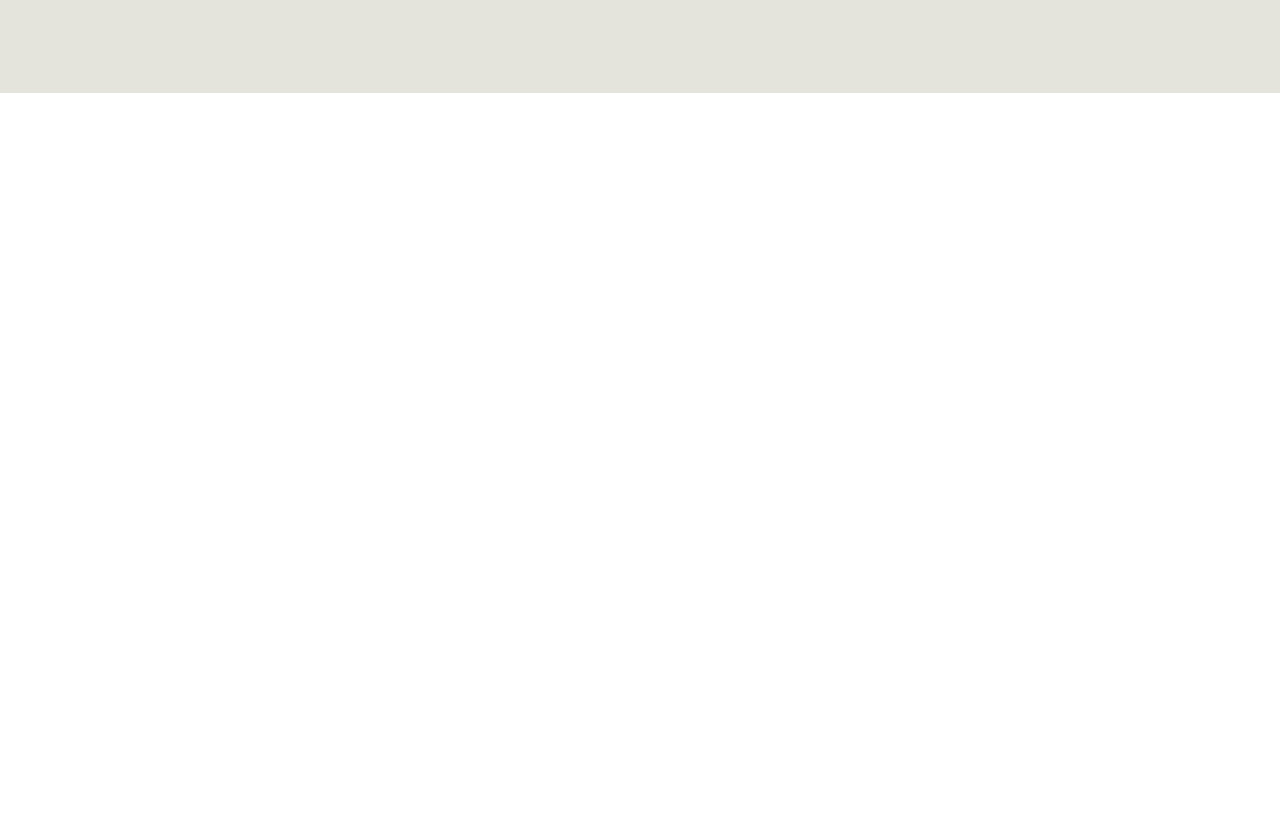
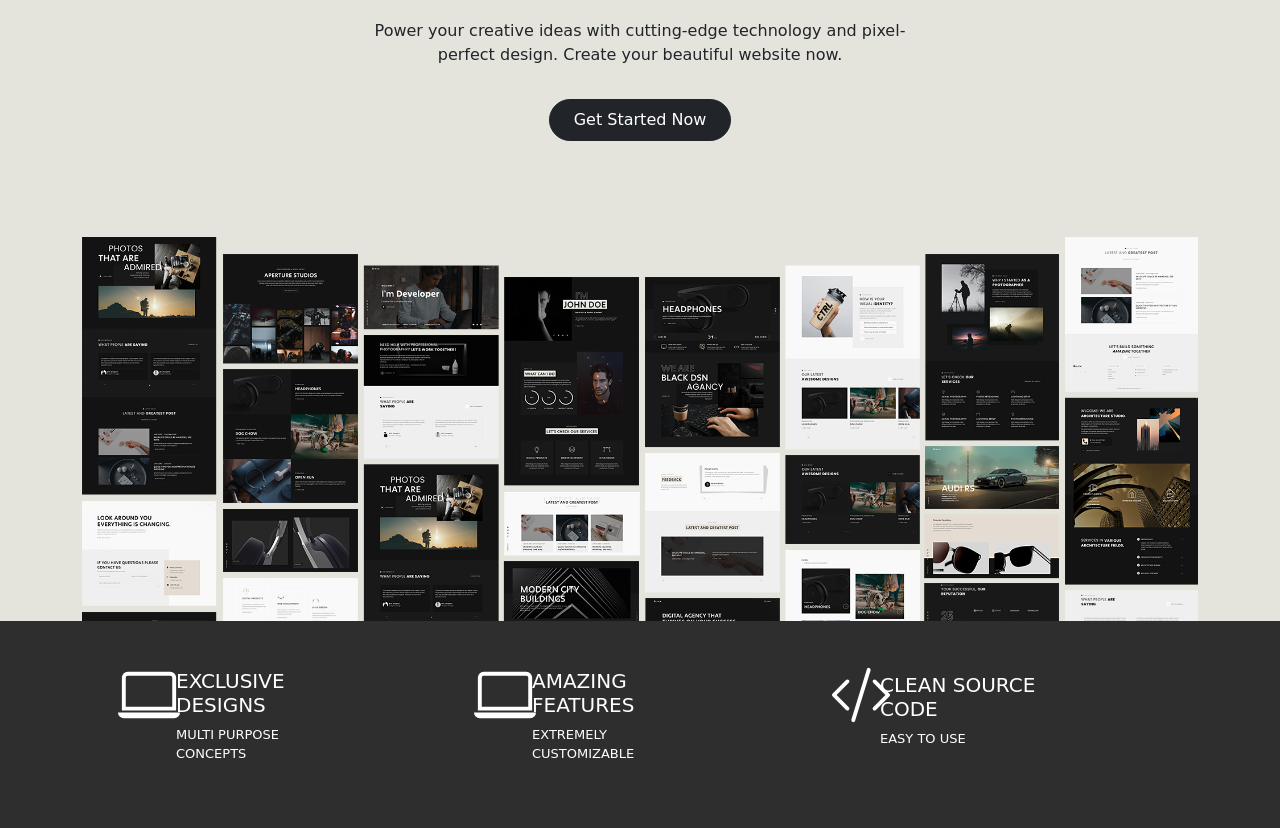
Before and after one commit to mohamadanasfattoum/BLACK, a plain HTML site: page index.html in a window 1280 px wide. Shown: the part 495-1323 px from the top of the page. Before the commit the page ends 800 px from the top, so only its background shows below. Drawn offline with nearby package versions, Linux system fonts and the light colour scheme; a web font is replaced by a local one.

Commit message:
add third-section-cards

```diff
--- a/css/style.css
+++ b/css/style.css
@@ -17,3 +17,21 @@ font-family: 'Shadows Into Light Two', cursive;
 
     .h1-font{font-size: 50px;
         font-weight: 700;}
+
+.second-section{
+    background-color: #E4E4DD;
+}
+
+
+.div-third-section{
+    background-color: #2E2E2E;
+    color: white;
+}
+.p-font{font-size: 13px;}
+
+.third-section-card{
+    margin-left: -120px;
+}
+.icon-third-section-card{
+    margin-top: -5px;
+}
--- a/index.html
+++ b/index.html
@@ -12,14 +12,14 @@
     <link rel="preconnect" href="https://fonts.googleapis.com">
 <link rel="preconnect" href="https://fonts.gstatic.com" crossorigin>
 <link href="https://fonts.googleapis.com/css2?family=Roboto+Condensed:ital,wght@0,300;0,400;0,700;1,300;1,400;1,700&family=Shadows+Into+Light+Two&display=swap" rel="stylesheet">
-
+<link href="https://fonts.googleapis.com/icon?family=Material+Icons" rel="stylesheet">
 
 
 </head>
 
 <body>
     <div class=" navbar-section">
-        <div class="container">
+        <div class="container py-5 my-5">
             <nav class="navbar navbar-section navbar-expand-lg p-4 fixed-top ">
                 <div class="container-fluid">
                     <a class="navbar-brand nav-font" href="#">BLACK</a>
@@ -27,8 +27,8 @@
             </nav>
         </div>
         <div class="container navbar-section py-5 my-5">
-            <div class="row pb-5">
-                <div class="col-lg-6 mx-auto text-center">
+            <div class="row ">
+                <div class="col-lg-6 mx-auto  text-center">
                     <h6 class="pt-3 h6-font">BLACK</h6>
                     <h1 class="pt-3 h1-font">GET YOUR OWN
                         BEAUTIFUL WEBSITE.</h1>
@@ -38,8 +38,65 @@
             </div>
         </div>
 
+        <div class="container  ">
+            <img class="img-fluid" src="img/demo.webp" alt="">
+        </div>
 
     </div>
+
+    <div class="div-third-section">
+        <div class="container div-third-section p-5">
+           <div class="div-third-section">
+            <div class="row">
+                <div class="col-lg-4">
+                    <div class="row">
+                        <div class="col-lg-6 ">
+                            <svg xmlns="http://www.w3.org/2000/svg" width="62" height="62" fill="currentColor" class="icon-third-section-card bi bi-laptop " viewBox="0 0 16 16">
+                                <path d="M13.5 3a.5.5 0 0 1 .5.5V11H2V3.5a.5.5 0 0 1 .5-.5h11zm-11-1A1.5 1.5 0 0 0 1 3.5V12h14V3.5A1.5 1.5 0 0 0 13.5 2h-11zM0 12.5h16a1.5 1.5 0 0 1-1.5 1.5h-13A1.5 1.5 0 0 1 0 12.5z"/>
+                              </svg>
+                        </div>
+                        <div class="col-lg-6 third-section-card">
+                            <h5 class="">EXCLUSIVE DESIGNS</h6>
+                            <p class="p-font">MULTI PURPOSE CONCEPTS</p>
+                        </div>
+                    </div>
+                </div>
+                <div class="col-lg-4">
+                    <div class="row">
+                        <div class="col-lg-6 ">
+                            <svg xmlns="http://www.w3.org/2000/svg" width="62" height="62" fill="currentColor" class="icon-third-section-card bi bi-laptop " viewBox="0 0 16 16">
+                                <path d="M13.5 3a.5.5 0 0 1 .5.5V11H2V3.5a.5.5 0 0 1 .5-.5h11zm-11-1A1.5 1.5 0 0 0 1 3.5V12h14V3.5A1.5 1.5 0 0 0 13.5 2h-11zM0 12.5h16a1.5 1.5 0 0 1-1.5 1.5h-13A1.5 1.5 0 0 1 0 12.5z"/>
+                              </svg>
+                        </div>
+                        <div class="col-lg-6 third-section-card">
+                            <h5 class="">AMAZING FEATURES</h6>
+                            <p class="p-font">EXTREMELY CUSTOMIZABLE</p>
+                        </div>
+                    </div>
+                </div>
+                <div class="col-lg-4">
+                    <div class="row">
+                        <div class="col-lg-6 ">
+                            <svg xmlns="http://www.w3.org/2000/svg" width="62" height="62" fill="currentColor" class="icon-third-section-card bi bi-code-slash" viewBox="0 0 16 16">
+                                <path d="M10.478 1.647a.5.5 0 1 0-.956-.294l-4 13a.5.5 0 0 0 .956.294l4-13zM4.854 4.146a.5.5 0 0 1 0 .708L1.707 8l3.147 3.146a.5.5 0 0 1-.708.708l-3.5-3.5a.5.5 0 0 1 0-.708l3.5-3.5a.5.5 0 0 1 .708 0zm6.292 0a.5.5 0 0 0 0 .708L14.293 8l-3.147 3.146a.5.5 0 0 0 .708.708l3.5-3.5a.5.5 0 0 0 0-.708l-3.5-3.5a.5.5 0 0 0-.708 0z"/>
+                              </svg>
+                        </div>
+                        <div class="col-lg-6 third-section-card p-1">
+                            <h5 class="">CLEAN SOURCE CODE</h6>
+                            <p class="p-font">EASY TO USE</p>
+                        </div>
+                    </div>
+                </div>
+            </div>
+           </div>
+        </div>
+    </div>
+
+
+
+
+
+
 
 
 
```
Also changed, not shown: img/demo.webp (added).
